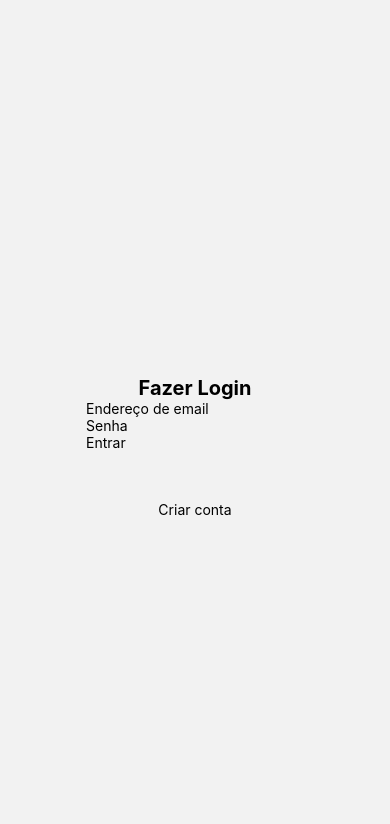
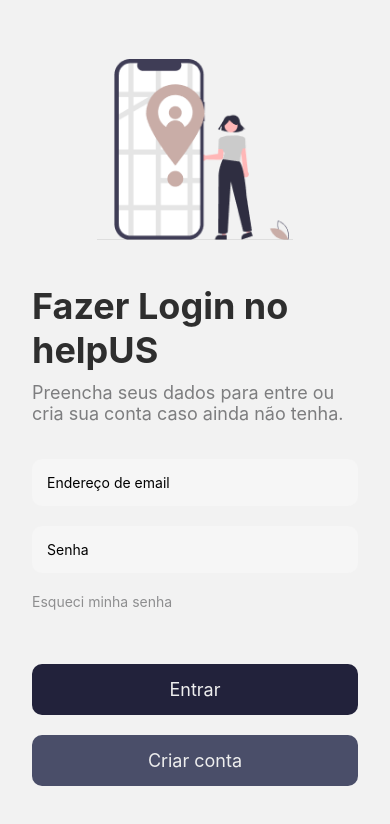
Before and after one commit to luisxfgc/helpUS, a React Native app: screen /Login in a window 390 px wide. Shown: the top 824 px of the page. Built offline with nearby package versions, Linux system fonts and the light colour scheme.

Commit message:
create login UI

```diff
--- a/App.js
+++ b/App.js
@@ -1,19 +1,12 @@
 import * as React from 'react'
-import { View, Text, Button } from 'react-native'
+import { TouchableOpacity } from 'react-native'
 import { NavigationContainer } from '@react-navigation/native'
 import { createNativeStackNavigator } from '@react-navigation/native-stack'
+import { auth } from './src/config/firebase'
 import Login from './src/views/Login'
 import Dashboard from './src/views/Dashboard'
 import Register from './src/views/Register'
-import { auth } from './src/config/firebase'
-
-function HomeScreen() {
-  return (
-    <View style={{ flex: 1, alignItems: 'center', justifyContent: 'center' }}>
-      <Text>Bem-vindo</Text>
-    </View>
-  )
-}
+import PasswordRecovery from './src/views/PasswordRecovery'
 
 const Stack = createNativeStackNavigator()
 
@@ -21,11 +14,6 @@ function App({ navigation }) {
   return (
     <NavigationContainer>
       <Stack.Navigator initialRouteName="Login">
-        <Stack.Screen
-          name="Home"
-          component={HomeScreen}
-          options={{ headerShown: false }}
-        />
         <Stack.Screen
           name="Login"
           component={Login}
@@ -36,13 +24,14 @@ function App({ navigation }) {
           component={Register}
           options={{ headerShown: false }}
         />
+        <Stack.Screen name="PasswordRecovery" component={PasswordRecovery} />
         <Stack.Screen
           name="Dashboard"
           component={Dashboard}
           options={() => {
             return {
               headerRight: () => (
-                <Button
+                <TouchableOpacity
                   type="clear"
                   title="Sair"
                   onPress={() => {
--- a/src/views/Login.js
+++ b/src/views/Login.js
@@ -1,58 +1,100 @@
 import React, { useState } from 'react'
 import { auth } from '../config/firebase'
 import {
+  Alert,
+  Image,
+  Pressable,
   StyleSheet,
   Text,
   TextInput,
   TouchableOpacity,
+  ActivityIndicator,
   View,
 } from 'react-native'
 
 export default function Login({ navigation }) {
   const [email, setEmail] = useState('')
   const [password, setPassword] = useState('')
+  const [isLoading, setIsLoading] = useState(false)
 
   const handleSubmit = () => {
     auth
       .signInWithEmailAndPassword(email, password)
       .then((userCredential) => {
         // Signed in
-        let user = userCredential.user
+        setIsLoading(true)
+        var user = userCredential.user
         navigation.navigate('Dashboard')
+        console.log(user.email)
         // ...
       })
       .catch((error) => {
+        setIsLoading(false)
+        if (email === '' || password === '') {
+          Alert.alert(
+            'Ocorreu uma falha ao tentar realizar o login',
+            'Email ou senha estão vazios' +
+              '\n' +
+              '\n' +
+              'Erro completo:' +
+              '\n' +
+              error.message
+          )
+        }
         console.log(error.message)
       })
+      .finally(setIsLoading(true))
   }
   return (
     <View style={styles.container}>
+      <Image
+        source={require('../assets/login_image.png')}
+        style={styles.headerImage}
+      />
       <View style={styles.subcontainer}>
-        <View>
-          <Text style={styles.title}>Fazer Login</Text>
-        </View>
+        <Text style={styles.title}>Fazer Login no helpUS</Text>
+        <Text style={styles.subtitle}>
+          Preencha seus dados para entre ou cria sua conta caso ainda não tenha.
+        </Text>
+        <View style={styles.form}>
           <TextInput
+            style={styles.input}
             placeholder="Endereço de email"
             value={email}
             autoCapitalize="none"
             onChangeText={(email) => setEmail(email)}
           />
           <TextInput
+            style={styles.input}
             placeholder="Senha"
             value={password}
             secureTextEntry={true}
             onChangeText={(password) => setPassword(password)}
           />
-        <TouchableOpacity style={styles.button} onPress={handleSubmit}>
-          <Text>Entrar</Text>
+          <Pressable onPress={() => navigation.navigate('PasswordRecovery')}>
+            <Text
+              style={{ paddingVertical: 10, color: '#4C4D4F', opacity: 0.6 }}
+            >
+              Esqueci minha senha
+            </Text>
+          </Pressable>
+        </View>
+      </View>
+      <View style={styles.containerButton}>
+        <TouchableOpacity style={styles.buttonLogin} onPress={handleSubmit}>
+          {isLoading ? (
+            <ActivityIndicator size={25} color="white" />
+          ) : (
+            <Text style={{ color: '#eeeeee', fontSize: 18 }}>Entrar</Text>
+          )}
+        </TouchableOpacity>
+        <TouchableOpacity
+          style={styles.buttonRegister}
+          onPress={() => navigation.push('Register')}
+        >
+          <Text style={{ color: '#eeeeee', fontSize: 18 }}>Criar conta</Text>
         </TouchableOpacity>
       </View>
-      <TouchableOpacity
-        style={styles.button}
-        onPress={() => navigation.navigate('Register')}
-      >
-        <Text>Criar conta</Text>
-      </TouchableOpacity>
     </View>
   )
 }
@@ -60,17 +102,69 @@ export default function Login({ navigation }) {
 const styles = StyleSheet.create({
   container: {
     flex: 1,
+    marginVertical: '15%',
+    justifyContent: 'space-between',
+    alignItems: 'baseline',
+    marginHorizontal: 32,
+  },
+  subcontainer: {
+    width: '100%',
+    paddingVertical: 10,
+    justifyContent: 'center',
+    alignItems: 'flex-start',
+  },
+  headerImage: {
+    width: '60%',
+    height: '25%',
+    alignSelf: 'center',
+  },
+  form: {
+    width: '100%',
+    justifyContent: 'center',
+    alignItems: 'flex-start',
+  },
+  containerButton: {
+    width: '100%',
+    justifyContent: 'center',
+  },
+  title: {
+    fontSize: 36,
+    fontWeight: 'bold',
+    paddingVertical: 10,
+    color: '#2E2E2E',
+  },
+  subtitle: {
+    fontSize: 18,
+    marginBottom: 25,
+    color: '#4C4D4F',
+    opacity: 0.7,
+  },
+  input: {
+    width: '100%',
+    fontSize: 14,
+    padding: 15,
+    borderRadius: 10,
+    marginVertical: 10,
+    backgroundColor: '#f6f6f6',
+  },
+  buttonLogin: {
+    width: '100%',
     justifyContent: 'center',
     alignItems: 'center',
-    marginHorizontal: 20,
+    padding: 15,
+    backgroundColor: '#22223b',
+    borderRadius: 10,
+    elevation: 1,
+    marginVertical: 10,
   },
-  title: {
-    fontSize: 20,
-    textAlign: 'center',
-    fontWeight: 'bold',
-  },
-  subcontainer: {
-    margin: 50,
+  buttonRegister: {
+    width: '100%',
     justifyContent: 'center',
+    alignItems: 'center',
+    padding: 15,
+    backgroundColor: '#4A4E69',
+    borderRadius: 10,
+    elevation: 1,
+    marginTop: 10,
   },
 })
--- /dev/null
+++ b/src/views/PasswordRecovery.js
@@ -0,0 +1,18 @@
+import { StyleSheet, Text, View } from 'react-native'
+import React from 'react'
+
+export default function PasswordRecovery() {
+  return (
+    <View style={styles.container}>
+      <Text>PasswordRecovery</Text>
+    </View>
+  )
+}
+
+const styles = StyleSheet.create({
+  container: {
+    flex: 1,
+    justifyContent: 'center',
+    alignItems: 'center',
+  },
+})
```
Also changed, not shown: src/assets/login_image.png (added), src/assets/main_image.png (added). Lines whose indentation alone changed are shown as unchanged.
